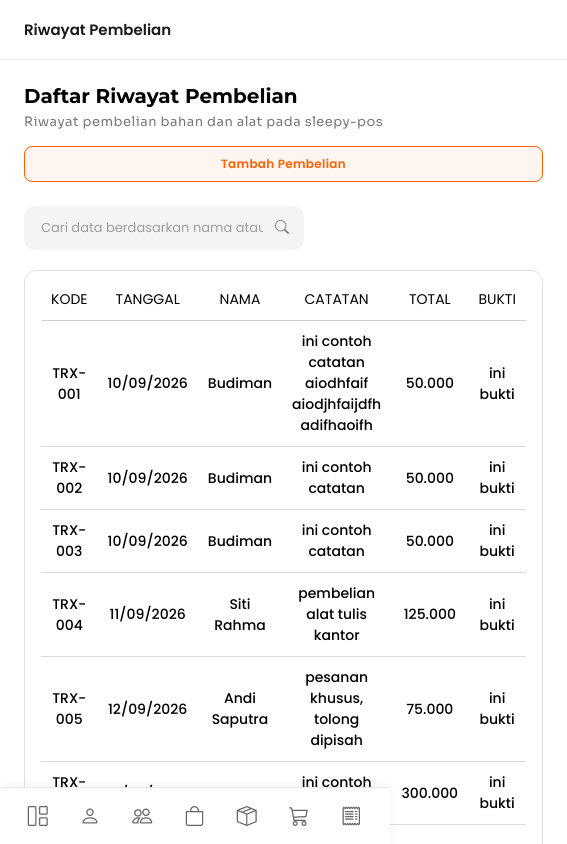
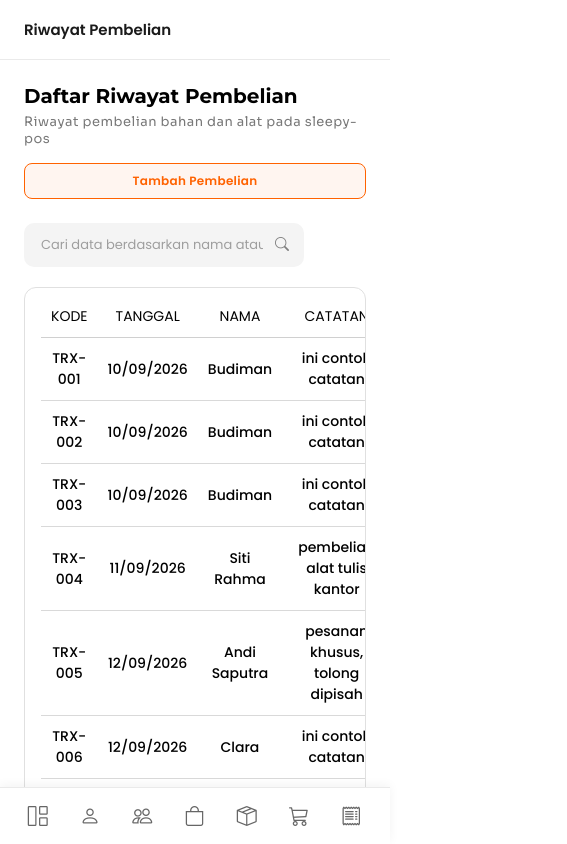
Before and after one commit to stpndrs/sleepypos-vue, a Vue app: page /purchases in a window 390 px wide. Shown: the top 844 px of the page, 567 px wide, since content can reach past the window. Built offline with nearby package versions, Linux system fonts and the light colour scheme.

Commit message:
fix(purchases): prevent horizontal page scroll on mobile
- Add contain inline-size and overflow-x auto to the data section so
  only the table scrolls instead of the whole page

```diff
--- a/src/pages/purchases/PurchasesView.vue
+++ b/src/pages/purchases/PurchasesView.vue
@@ -17,7 +17,7 @@ const purchasesData = ref([
         kode: 'TRX-001',
         tanggal: '10/09/2026',
         nama: 'Budiman',
-        catatan: 'ini contoh catatan aiodhfaif aiodjhfaijdfh adifhaoifh',
+        catatan: 'ini contoh catatan',
         total: '50.000',
         bukti: 'ini bukti',
     },
@@ -94,6 +94,7 @@ const purchasesData = ref([
         bukti: 'ini bukti',
     },
 ]);
+
 const totalItems = ref(purchasesData.value.length);
 const totalPages = computed(() => Math.max(1, Math.ceil(totalItems.value / perPage.value)));
 
@@ -151,6 +152,8 @@ watch([currentPage, perPage], fetchData, { immediate: true });
 
 .data {
     margin-top: 20px;
+    contain: inline-size;
+    overflow-x: auto;
 }
 
 .pagination-footer {
```
